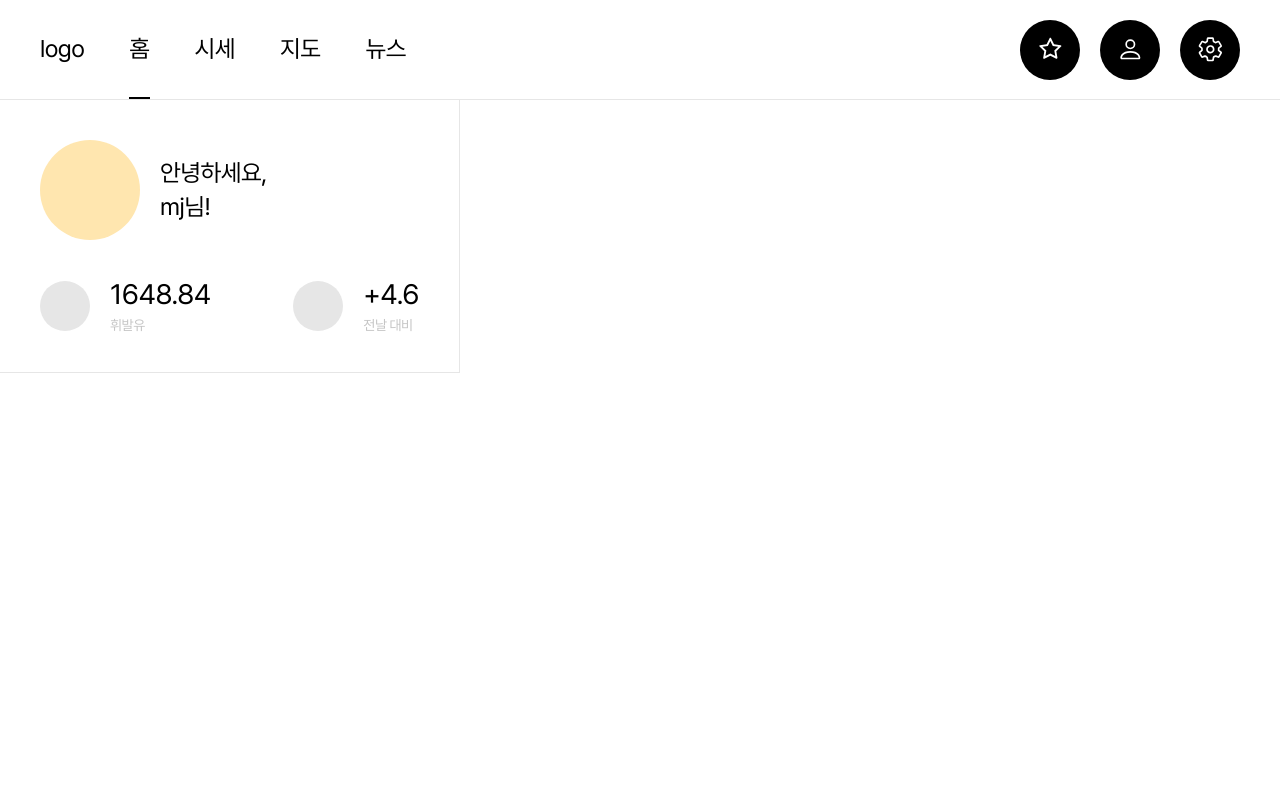
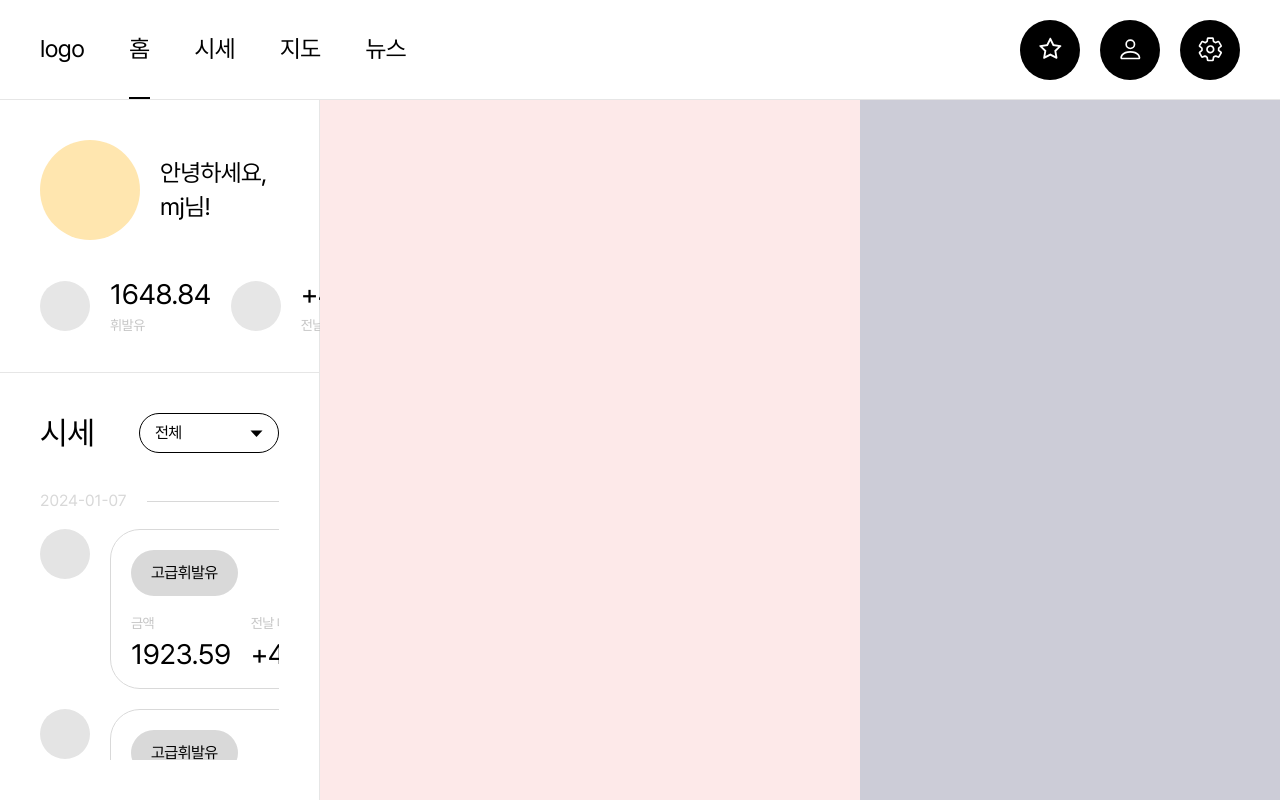
Before and after one commit to mmoengg/toy-oil-price, a Next.js app: page / in a window 1280 px wide. Built offline with nearby package versions, Linux system fonts and the light colour scheme.

Commit message:
design: 홈 시세 추가

```diff
--- a/app/(home)/page.tsx
+++ b/app/(home)/page.tsx
@@ -1,6 +1,7 @@
+import HomeAmount from '../../components/home-amount';
 import HomeMypage from '../../components/home-mypage';
 import OilInfo from '../../components/oil-info';
-import styles from '../../styles/home.module.css';
+import styles from '../../styles/home/home.module.css';
 import { API_URL } from '../contants';
 import { parseStringPromise } from 'xml2js';
 
@@ -106,7 +107,12 @@ export default async function Page() {
 	console.log(oils);
 	return (
 		<div className={styles.container}>
-			<HomeMypage />
+			<div className={styles.left}>
+				<HomeMypage />
+				<HomeAmount />
+			</div>
+			<div className={styles.center}></div>
+			<div className={styles.right}></div>
 			{/* <OilInfo oilData={oils} /> */}
 		</div>
 	);
--- /dev/null
+++ b/components/home-amount-card.tsx
@@ -0,0 +1,24 @@
+import styles from '../styles/home/home-amount-card.module.css';
+
+export default function HomeAmountCard() {
+	return (
+		<div className={styles.container}>
+			<div className={styles.icon}></div>
+			<div className={styles.card}>
+				<div className={styles.oil_box}>
+					<div className={styles.oil_type}>고급휘발유</div>
+				</div>
+				<div className={styles.price_info_wrap}>
+					<div className={styles.info_box}>
+						<div className={styles.title}>금액</div>
+						<div className={styles.text}>1923.59</div>
+					</div>
+					<div className={styles.info_box}>
+						<div className={styles.title}>전날 대비</div>
+						<div className={styles.text}>+4.43</div>
+					</div>
+				</div>
+			</div>
+		</div>
+	);
+}
--- /dev/null
+++ b/components/home-amount.tsx
@@ -0,0 +1,30 @@
+import styles from '../styles/home/home-amount.module.css';
+import HomeAmountCard from './home-amount-card';
+
+export default function HomeAmount() {
+	return (
+		<div className={styles.container}>
+			<div className={styles.title_wrap}>
+				<h2 className={styles.title}>시세</h2>
+				<div>
+					<div className={styles.filter_main}>전체</div>
+				</div>
+			</div>
+			<div className={styles.amount_wrap}>
+				{Array.from({ length: 5 }, (_, index) => (
+					<div className={styles.amount_box} key={index}>
+						<div className={styles.date}>
+							<div>2024-01-07</div>
+							<div className={styles.date_line}></div>
+						</div>
+						<div className={styles.card_wrap}>
+							{Array.from({ length: 5 }, (_, index) => (
+								<HomeAmountCard key={index} />
+							))}
+						</div>
+					</div>
+				))}
+			</div>
+		</div>
+	);
+}
--- a/components/home-mypage.tsx
+++ b/components/home-mypage.tsx
@@ -1,4 +1,4 @@
-import styles from '../styles/home-mypage.module.css';
+import styles from '../styles/home/home-mypage.module.css';
 
 export default function HomeMypage() {
 	return (
--- a/styles/home.module.css
+++ /dev/null
@@ -1,6 +0,0 @@
-.container {
-	width: 100vw;
-	display: flex;
-	align-items: center;
-	justify-content: start;
-}
--- /dev/null
+++ b/styles/home/home-amount-card.module.css
@@ -0,0 +1,58 @@
+.container {
+	width: 100%;
+	height: 100%;
+	display: flex;
+	gap: 20px;
+}
+
+.icon {
+	min-width: 50px;
+	min-height: 50px;
+	max-width: 50px;
+	max-height: 50px;
+	background-color: #e4e4e4;
+	border-radius: 50%;
+}
+
+.card {
+	width: 100%;
+	padding: 20px 25px 20px 20px;
+	border: 1px solid #d9d9d9;
+	border-radius: 30px;
+	display: flex;
+	flex-direction: column;
+	gap: 20px;
+}
+
+.oil_box {
+	display: flex;
+	align-items: center;
+	justify-content: start;
+	gap: 20px;
+}
+.oil_type {
+	padding: 15px 20px;
+	border-radius: 50px;
+	background-color: #d9d9d9;
+	display: flex;
+}
+
+.price_info_wrap {
+	display: flex;
+	align-items: center;
+	justify-content: space-between;
+	gap: 20px;
+}
+
+.info_box {
+	display: flex;
+	flex-direction: column;
+	gap: 10px;
+}
+.info_box .title {
+	color: #c5c5c5;
+	font-size: 14px;
+}
+.info_box .text {
+	font-size: 28px;
+}
--- /dev/null
+++ b/styles/home/home-amount.module.css
@@ -0,0 +1,82 @@
+.container {
+	width: 100%;
+	height: calc(100vh - 373px);
+	min-width: 320px;
+	max-width: 460px;
+	padding: 40px;
+	border-right: 1px solid #e6e6e6;
+	display: flex;
+	flex-direction: column;
+	gap: 40px;
+}
+
+.title_wrap {
+	width: 100%;
+	display: flex;
+	align-items: center;
+	justify-content: space-between;
+}
+.title {
+	font-size: 32px;
+}
+.filter_main {
+	width: 140px;
+	height: 40px;
+	padding: 0 15px;
+	border: 1px solid #000;
+	border-radius: 50px;
+	display: flex;
+	align-items: center;
+	justify-content: space-between;
+	cursor: pointer;
+}
+.filter_main::after {
+	content: '';
+	width: 13px;
+	height: 7px;
+	background-image: url('../../public/images/icons/i-select-arr.svg');
+	background-size: cover;
+	background-repeat: no-repeat;
+}
+
+.amount_wrap {
+	width: 100%;
+	height: 100%;
+	overflow-y: auto;
+	display: flex;
+	align-items: start;
+	justify-content: start;
+	flex-direction: column;
+	gap: 40px;
+}
+.amount_box {
+	width: 100%;
+	height: 100%;
+	display: flex;
+	align-items: start;
+	justify-content: start;
+	flex-direction: column;
+	gap: 20px;
+}
+.amount_wrap .date {
+	width: 100%;
+	letter-spacing: 0;
+	color: #d8d8d8;
+	white-space: nowrap;
+	display: flex;
+	align-items: center;
+	justify-content: start;
+	gap: 20px;
+}
+.date .date_line {
+	width: 100%;
+	height: 1px;
+	background-color: #d8d8d8;
+}
+
+.card_wrap {
+	width: 100%;
+	display: flex;
+	flex-direction: column;
+	gap: 20px;
+}
--- a/styles/home-mypage.module.css
+++ b/styles/home/home-mypage.module.css
@@ -1,5 +1,6 @@
 .container {
 	width: 100%;
+	min-width: 320px;
 	max-width: 460px;
 	padding: 40px;
 	border-right: 1px solid #e6e6e6;
--- /dev/null
+++ b/styles/home/home.module.css
@@ -0,0 +1,34 @@
+.container {
+	width: 100vw;
+	height: calc(100vh - 100px);
+	display: flex;
+	align-items: center;
+	justify-content: start;
+}
+
+.left {
+	width: 25%;
+	height: 100%;
+	display: flex;
+	flex-direction: column;
+	align-items: start;
+	justify-content: start;
+}
+.center {
+	width: 45%;
+	height: 100%;
+	display: flex;
+	flex-direction: column;
+	align-items: start;
+	justify-content: start;
+	background-color: rgb(253, 233, 233);
+}
+.right {
+	width: 35%;
+	height: 100%;
+	display: flex;
+	flex-direction: column;
+	align-items: start;
+	justify-content: start;
+	background-color: rgb(204, 204, 215);
+}
```
Also changed, not shown: app/(home)/settings/page.tsx (renamed from app/settings/page.tsx), public/images/icons/i-select-arr.svg (added).
